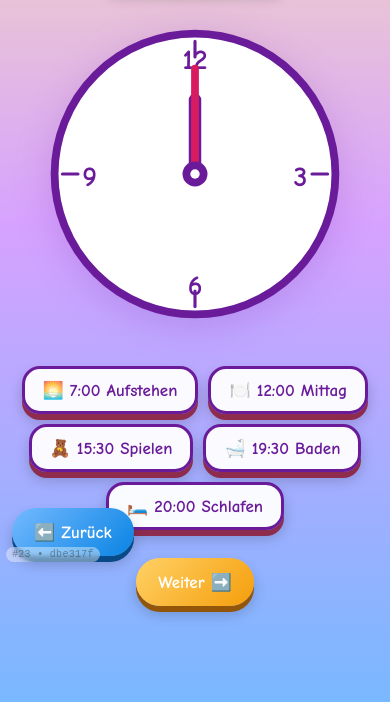
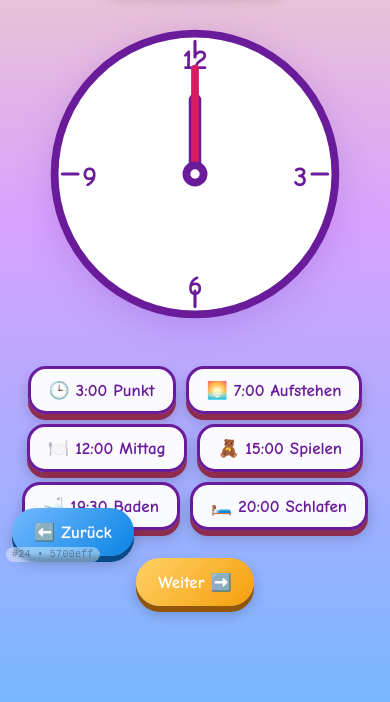
Before and after one commit to SPaulusOfficial/lernreisen, a plain HTML site: page topics/zeit/index.html in a window 390 px wide. Both pictures are taken after a click on the button "Komm mit! 🕰️". Shown: the part 276-978 px from the top of the page. Drawn offline with Linux system fonts and the light colour scheme.

Commit message:
Clock: translate-rotate-translate transform + 3:00 preset
Switch from rotate(angle cx cy) to the equivalent
translate(200 200) rotate(angle) translate(-200 -200) form. Both are
mathematically the same but the translate-rotate-translate sequence has
the widest browser support — older mobile Safari and some WebViews
historically had quirks with the rotate-with-pivot form.

Added a "🕒 3:00 Punkt" preset and changed the 15:30 preset to 15:00
for clean hour-only positions to verify the rotation is dead-centre.

Co-Authored-By: Claude Opus 4.7 (1M context) <noreply@anthropic.com>

```diff
--- a/shared/version.js
+++ b/shared/version.js
@@ -1,6 +1,6 @@
 // Auto-generated by bump-version.sh — do not edit by hand.
 window.__BUILD__ = {
-  build: '23',
-  hash: 'dbe317f',
-  date: '2026-05-23 21:09 UTC'
+  build: '24',
+  hash: '5700eff',
+  date: '2026-05-23 21:11 UTC'
 };
--- a/topics/zeit/index.html
+++ b/topics/zeit/index.html
@@ -371,9 +371,10 @@
       </svg>
     </div>
     <div class="clock-controls">
+      <button class="time-preset" onclick="setClock(3,0)">🕒 3:00 Punkt</button>
       <button class="time-preset" onclick="setClock(7,0)">🌅 7:00 Aufstehen</button>
       <button class="time-preset" onclick="setClock(12,0)">🍽️ 12:00 Mittag</button>
-      <button class="time-preset" onclick="setClock(15,30)">🧸 15:30 Spielen</button>
+      <button class="time-preset" onclick="setClock(15,0)">🧸 15:00 Spielen</button>
       <button class="time-preset" onclick="setClock(19,30)">🛁 19:30 Baden</button>
       <button class="time-preset" onclick="setClock(20,0)">🛏️ 20:00 Schlafen</button>
     </div>
@@ -503,12 +504,17 @@ function setClock(h, m) {
   const analogH = h % 12;
   const hourAngle = (analogH * 30 + m * 0.5);
   const minAngle = m * 6;
-  // Rotate the group containing each hand, around (200, 200) which is the
-  // clock center in the 400x400 viewBox. The SVG "rotate(angle cx cy)"
-  // attribute form is the most reliable way — no CSS transform-origin
-  // weirdness.
-  document.getElementById('handHourG').setAttribute('transform', `rotate(${hourAngle} 200 200)`);
-  document.getElementById('handMinG').setAttribute('transform', `rotate(${minAngle} 200 200)`);
+  // translate-rotate-translate is mathematically equivalent to
+  // rotate(angle 200 200) but the most browser-compatible form across
+  // mobile Safari, Firefox and Chrome. No ambiguity about the pivot.
+  document.getElementById('handHourG').setAttribute(
+    'transform',
+    `translate(200 200) rotate(${hourAngle}) translate(-200 -200)`
+  );
+  document.getElementById('handMinG').setAttribute(
+    'transform',
+    `translate(200 200) rotate(${minAngle}) translate(-200 -200)`
+  );
   document.getElementById('digital').textContent =
     String(h).padStart(2, '0') + ':' + String(m).padStart(2, '0');
 }
```
